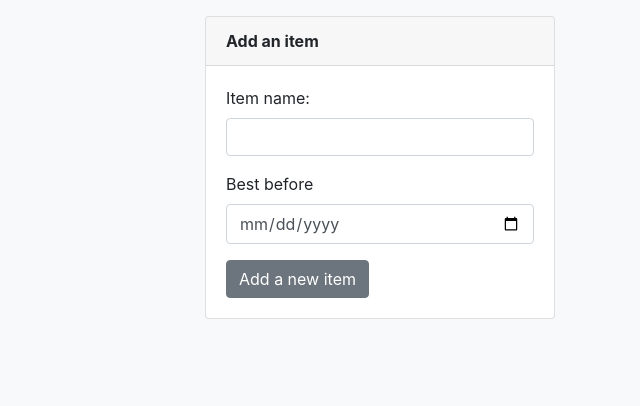
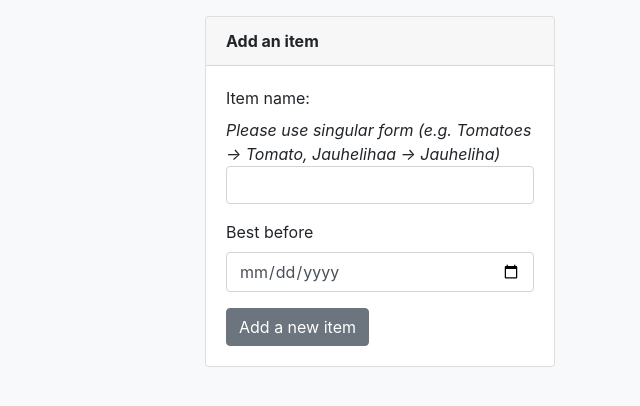
Before and after one commit to Darake/ruokaholvi, a Flask app: page /items in a window 1280 px wide. Shown: the part 58-464 px from the top of the page, without its empty margins (640-1280 px from the left). Run offline with Flask 2, Linux system fonts and the light colour scheme; a user stored in the database is signed in; data that the repository does not hold is empty; some libraries are stand-ins or nearby versions.

Commit message:
Fix typos

```diff
--- a/application/templates/items/list.html
+++ b/application/templates/items/list.html
@@ -40,8 +40,12 @@
             <div class="card-body">
                 <form method="POST" action="{{ url_for('items_create') }}">
                     <div class="form-group">
-                        {{ form.name.label }}
-                        {{ form.name(class="form-control") }}
+                        {{ form.name.label }} <br\>
+                        <p>
+                        <i>Please use singular form <br\>
+                        (e.g. Tomatoes -> Tomato, Jauhelihaa -> Jauheliha)
+                        {{ form.name(class="form-control") }}</i>
+                        </p>
                     </div>
                     <div class="form-group">
                         {{ form.best_before.label }}
--- a/application/templates/recipes/ingredients.html
+++ b/application/templates/recipes/ingredients.html
@@ -4,7 +4,7 @@
 <div class="card mt-3">
     <div class="card-header">
         Add ingredients to your recipe. </br>
-        Please use plural form when adding ingredients. </br>
+        Please use singular form when adding ingredients. </br>
         <i>(e.g. Tomatoes -> Tomato, Jauhelihaa -> Jauheliha)</i>
     </div>
     <div class="card-body">
```
